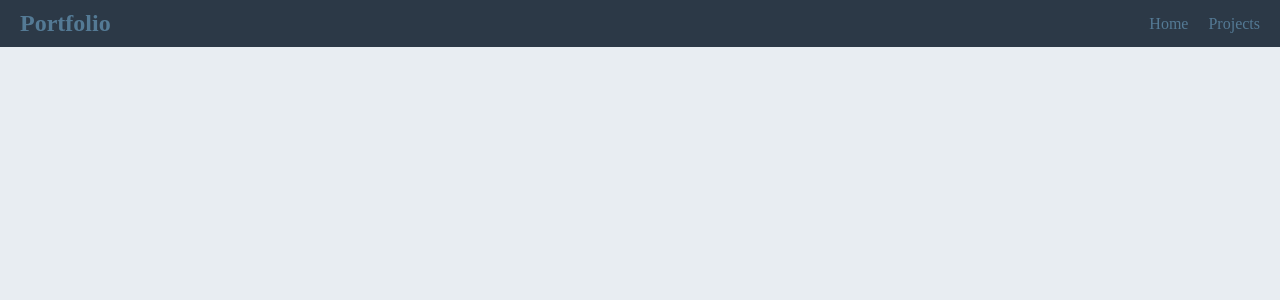
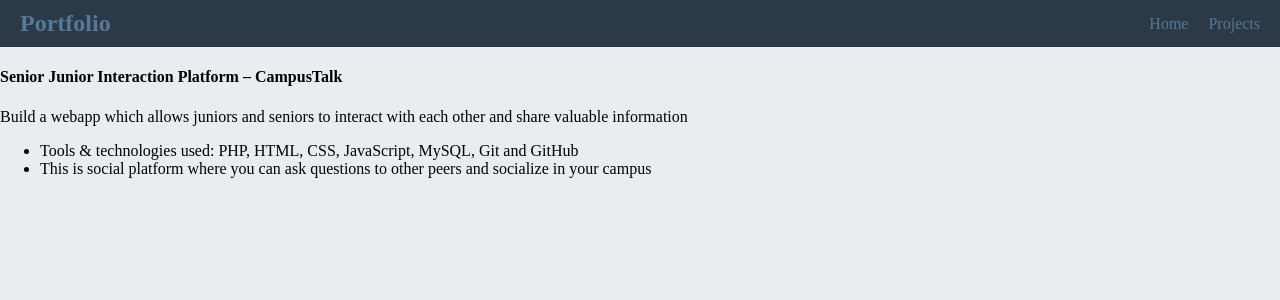
Before and after one commit to Safikkhan31/portfolio, a React (Vite) app: page /projects in a window 1280 px wide. Shown: the top 300 px of the page. Built offline with nearby package versions, Linux system fonts and the light colour scheme.

Commit message:
added projects component

```diff
--- /dev/null
+++ b/db.js
@@ -0,0 +1,19 @@
+export const projects = [
+    {
+        title : "Senior Junior Interaction Platform – CampusTalk",
+        description : "Build a webapp which allows juniors and seniors to interact with each other and share valuable information",
+        details : [
+            "Tools & technologies used: PHP, HTML, CSS, JavaScript, MySQL, Git and GitHub",
+            "This is social platform where you can ask questions to other peers and socialize in your campus"
+        ],
+        tech_stack : [
+            "PHP",
+            "JavaScript"
+        ],
+        urls : [
+            {
+                "GitHub" : "https://github.com/Safikkhan31/campus_talk"
+            }
+        ]
+    }
+];
--- a/src/App.jsx
+++ b/src/App.jsx
@@ -4,6 +4,7 @@ import './App.css'
 import { Navbar } from './components/navbar'
 import { Routes, Route } from "react-router-dom"
 import { Homepage } from './pages/homepage'
+import { Projects } from './components/Projects'
 
 function App() {
   const [count, setCount] = useState(0)
@@ -13,6 +14,7 @@ function App() {
       <Navbar />
       <Routes>
         <Route path="/" element={<Homepage />}></Route>
+        <Route path="/projects" element={<Projects />}></Route>
       </Routes>
     </>
   )
--- /dev/null
+++ b/src/components/Project.jsx
@@ -0,0 +1,22 @@
+
+
+export default function Project({ title, description, details, urls}){
+    return (
+        <div>
+            <h4>{title}</h4>
+
+            {description}
+
+            <ul>
+                {
+                    details.map(detail => <li>{detail}</li>)
+                }
+            </ul>
+
+
+
+
+
+        </div>
+    )
+}
--- /dev/null
+++ b/src/components/Projects.jsx
@@ -0,0 +1,14 @@
+import { projects as projects_data } from "../../db.js";
+import Project from "./Project.jsx";
+
+export function Projects(){
+    return (
+        <div>
+            {
+                projects_data.map((project_item) => {
+                    return <Project title={project_item.title} description={project_item.description} details={project_item.details} urls={project_item.urls} key={Date.now()}/>
+                })
+            }
+        </div>
+    )
+}
```
